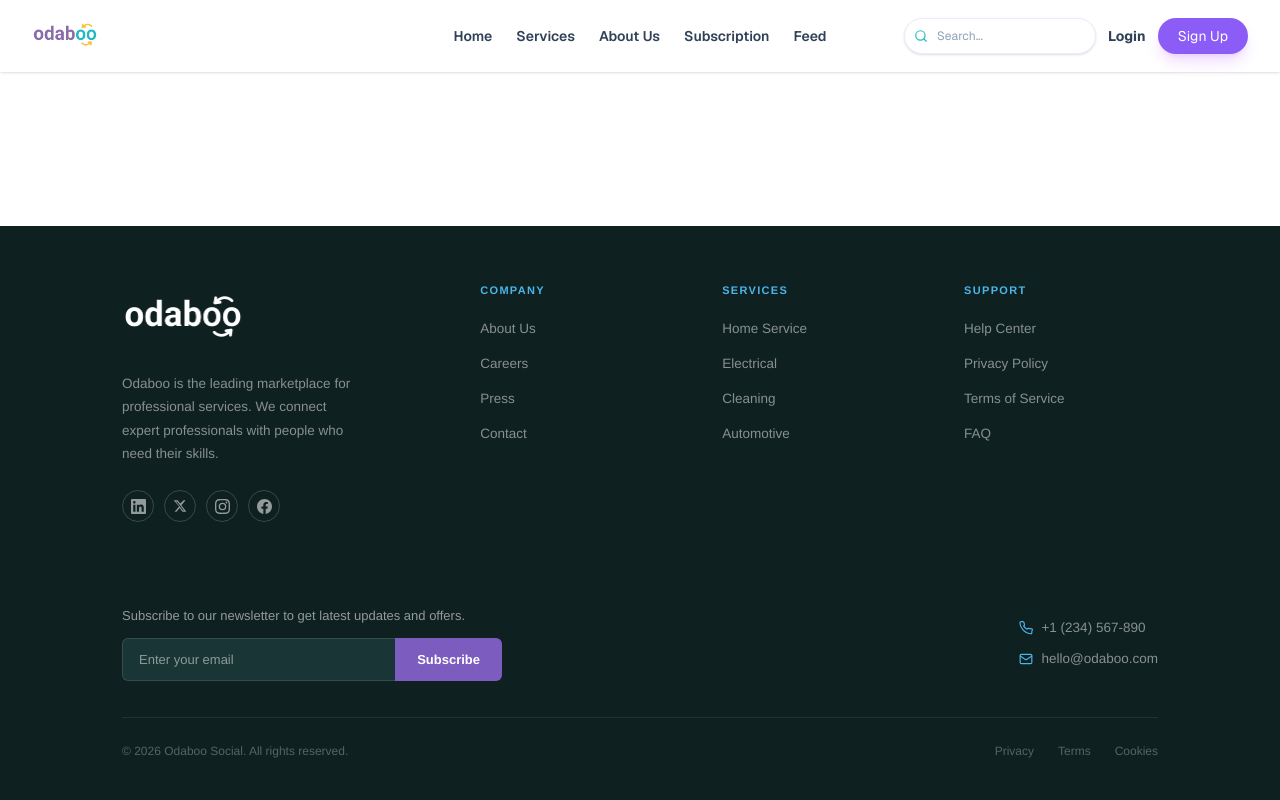
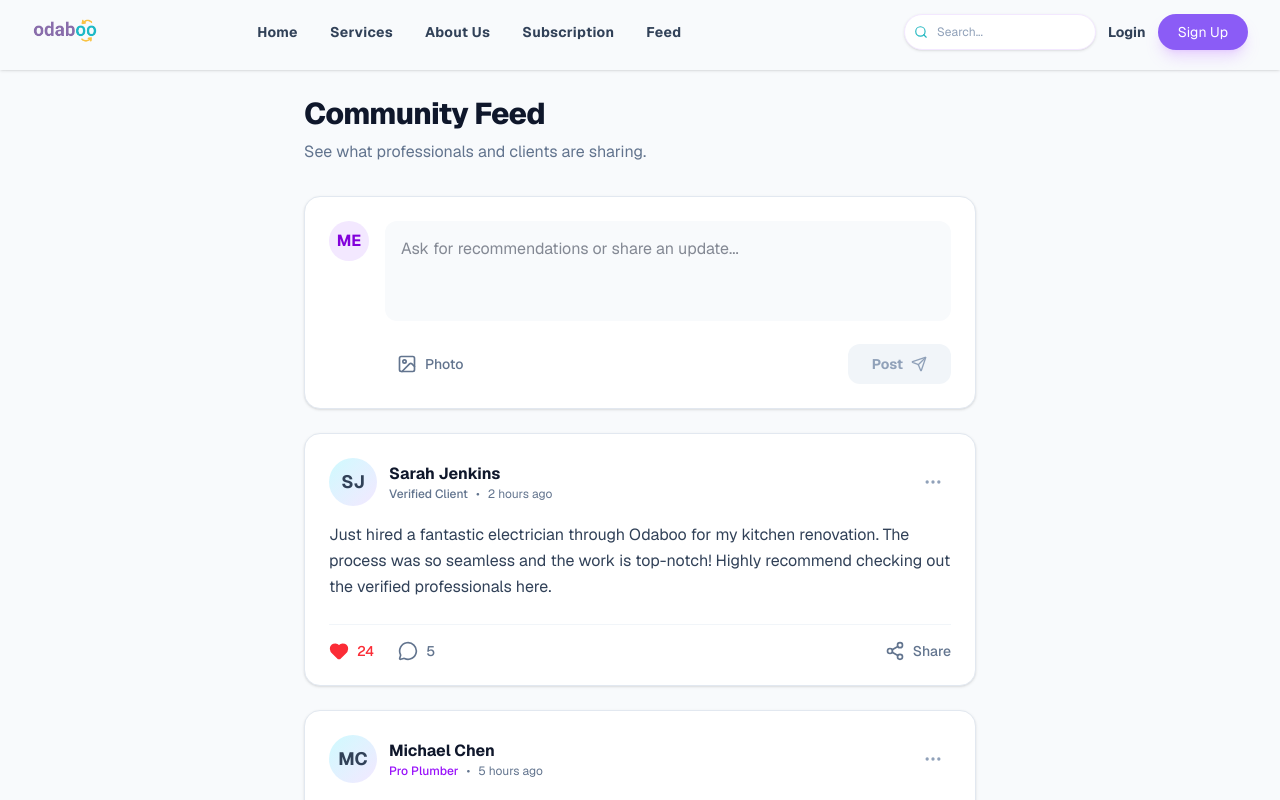
Before and after one commit to ShuvrotoKumar/odaboo-service, a Next.js app: page /feed in a window 1280 px wide. Shown: the top 800 px of the page. Built offline with nearby package versions, Linux system fonts and the light colour scheme.

Commit message:
feat: implement community feed page and integrate into site navigation

```diff
--- a/src/app/feed/page.tsx
+++ b/src/app/feed/page.tsx
@@ -1,7 +1,186 @@
-import React from 'react'
+"use client";
+
+import React, { useState } from "react";
+import { motion } from "framer-motion";
+import { Image as ImageIcon, Send, Heart, MessageCircle, Share2, MoreHorizontal } from "lucide-react";
+import { Container } from "@/components/Container";
+import { cn } from "@/lib/utils";
+
+// --- Animation Variants ---
+const fadeInUp = {
+  hidden: { opacity: 0, y: 20 },
+  visible: { opacity: 1, y: 0, transition: { duration: 0.5, ease: "easeOut" } }
+};
+
+const staggerContainer = {
+  hidden: { opacity: 0 },
+  visible: {
+    opacity: 1,
+    transition: { staggerChildren: 0.1 }
+  }
+};
+
+// --- Mock Data for Feed ---
+const FEED_POSTS = [
+  {
+    id: 1,
+    author: {
+      name: "Sarah Jenkins",
+      role: "Verified Client",
+      avatar: "SJ"
+    },
+    time: "2 hours ago",
+    content: "Just hired a fantastic electrician through Odaboo for my kitchen renovation. The process was so seamless and the work is top-notch! Highly recommend checking out the verified professionals here.",
+    likes: 24,
+    comments: 5,
+    isLiked: true
+  },
+  {
+    id: 2,
+    author: {
+      name: "Michael Chen",
+      role: "Pro Plumber",
+      avatar: "MC"
+    },
+    time: "5 hours ago",
+    content: "Another successful pipe replacement completed today. Remember folks, preventative maintenance on your home plumbing can save you thousands in the long run. Feel free to book a consultation through my profile!",
+    likes: 56,
+    comments: 12,
+    isLiked: false
+  },
+  {
+    id: 3,
+    author: {
+      name: "Elena Rodriguez",
+      role: "Looking for Services",
+      avatar: "ER"
+    },
+    time: "1 day ago",
+    content: "Does anyone have recommendations for a reliable landscape designer in the metro area? Looking to completely overhaul my backyard before summer starts. Needs to be pet-friendly!",
+    likes: 18,
+    comments: 8,
+    isLiked: false
+  }
+];
 
 export default function FeedPage() {
+  const [newPost, setNewPost] = useState("");
+
   return (
-    <div>FeedPage</div>
-  )
+    <div className="min-h-screen bg-slate-50 pt-24 pb-20">
+      <Container>
+        <div className="max-w-2xl mx-auto">
+
+          {/* Header */}
+          <div className="mb-8">
+            <h1 className="text-3xl font-extrabold text-slate-900 tracking-tight">Community Feed</h1>
+            <p className="text-slate-500 mt-2">See what professionals and clients are sharing.</p>
+          </div>
+
+          <motion.div
+            initial="hidden"
+            animate="visible"
+            variants={staggerContainer}
+            className="space-y-6"
+          >
+            {/* Create Post Input */}
+            <motion.div
+              variants={fadeInUp}
+              className="bg-white p-4 sm:p-6 rounded-2xl shadow-sm border border-slate-200"
+            >
+              <div className="flex gap-4">
+                <div className="w-10 h-10 rounded-full bg-purple-100 text-purple-700 flex items-center justify-center font-bold shrink-0">
+                  ME
+                </div>
+                <div className="flex-grow">
+                  <textarea
+                    value={newPost}
+                    onChange={(e) => setNewPost(e.target.value)}
+                    placeholder="Ask for recommendations or share an update..."
+                    className="w-full bg-slate-50 rounded-xl border-none p-4 text-slate-900 focus:ring-2 focus:ring-purple-600 focus:bg-white transition-all resize-none min-h-[100px]"
+                  />
+                  <div className="flex items-center justify-between mt-4">
+                    <button className="flex items-center gap-2 text-slate-500 hover:text-purple-600 transition-colors px-3 py-2 rounded-lg hover:bg-purple-50">
+                      <ImageIcon className="w-5 h-5" />
+                      <span className="text-sm font-medium">Photo</span>
+                    </button>
+                    <button
+                      className={cn(
+                        "flex items-center gap-2 px-6 py-2.5 rounded-xl font-bold text-sm transition-all",
+                        newPost.length > 0
+                          ? "bg-purple-600 text-white shadow-md shadow-purple-600/20 hover:bg-purple-700"
+                          : "bg-slate-100 text-slate-400 cursor-not-allowed"
+                      )}
+                    >
+                      <span>Post</span>
+                      <Send className="w-4 h-4" />
+                    </button>
+                  </div>
+                </div>
+              </div>
+            </motion.div>
+
+            {/* Feed Posts */}
+            {FEED_POSTS.map((post) => (
+              <motion.div
+                key={post.id}
+                variants={fadeInUp}
+                className="bg-white p-4 sm:p-6 rounded-2xl shadow-sm border border-slate-200 transition-shadow hover:shadow-md"
+              >
+                {/* Post Header */}
+                <div className="flex items-center justify-between mb-4">
+                  <div className="flex items-center gap-3">
+                    <div className="w-12 h-12 rounded-full bg-gradient-to-br from-cyan-100 to-purple-100 text-slate-700 flex items-center justify-center font-bold text-lg">
+                      {post.author.avatar}
+                    </div>
+                    <div>
+                      <h3 className="font-bold text-slate-900">{post.author.name}</h3>
+                      <div className="flex items-center gap-2 text-xs text-slate-500">
+                        <span className={cn(
+                          "font-medium",
+                          post.author.role.includes("Pro") ? "text-purple-600" : ""
+                        )}>
+                          {post.author.role}
+                        </span>
+                        <span>•</span>
+                        <span>{post.time}</span>
+                      </div>
+                    </div>
+                  </div>
+                  <button className="text-slate-400 hover:text-slate-600 p-2">
+                    <MoreHorizontal className="w-5 h-5" />
+                  </button>
+                </div>
+
+                {/* Post Content */}
+                <p className="text-slate-700 leading-relaxed mb-6">
+                  {post.content}
+                </p>
+
+                {/* Post Actions */}
+                <div className="flex items-center gap-6 pt-4 border-t border-slate-100">
+                  <button className={cn(
+                    "flex items-center gap-2 text-sm font-medium transition-colors group",
+                    post.isLiked ? "text-red-500" : "text-slate-500 hover:text-red-500"
+                  )}>
+                    <Heart className={cn("w-5 h-5 transition-transform group-active:scale-75", post.isLiked && "fill-current")} />
+                    <span>{post.likes}</span>
+                  </button>
+                  <button className="flex items-center gap-2 text-sm font-medium text-slate-500 hover:text-cyan-600 transition-colors">
+                    <MessageCircle className="w-5 h-5" />
+                    <span>{post.comments}</span>
+                  </button>
+                  <button className="flex items-center gap-2 text-sm font-medium text-slate-500 hover:text-purple-600 transition-colors ml-auto">
+                    <Share2 className="w-5 h-5" />
+                    <span className="hidden sm:inline">Share</span>
+                  </button>
+                </div>
+              </motion.div>
+            ))}
+
+          </motion.div>
+        </div>
+      </Container>
+    </div>
+  );
 }
--- a/src/shared/Navbar.tsx
+++ b/src/shared/Navbar.tsx
@@ -39,46 +39,40 @@ export const Navbar = () => {
       className={cn(
         "fixed left-0 right-0 z-50 transition-all duration-500 ease-in-out",
         isScrolled
-          ? "top-4 mx-auto w-[94%] max-w-[1400px] rounded-[24px] py-5 shadow-2xl"
-          : "top-0 w-full bg-white py-4 shadow-sm"
+          ? "top-0 w-full h-[70px] py-3 shadow-md bg-white"
+          : "top-0 w-full h-[70px] py-3 shadow-sm bg-transparent"
       )}
-      style={isScrolled ? { backgroundColor: "#0f2020" } : {}}
     >
       <Container>
-        {/* 3-column grid: Logo | Nav (center) | Actions */}
+        {/* Layout: Left (Logo + Nav) | Right (Actions) */}
         <div className="flex items-center justify-between gap-4">
 
-          {/* ── Left: Logo ── */}
+          {/* ── Left side: Logo & Nav Links ── */}
+          <div className="flex items-center gap-40">
+            {/* Logo */}
             <Link href="/" className="flex items-center shrink-0">
               <Image
                 src="/Logo.png"
                 alt="Odaboo Logo"
                 width={150}
                 height={50}
-              className={cn(
-                "h-10 w-auto object-contain transition-all duration-300",
-                isScrolled && "brightness-0 invert"
-              )}
+                className="h-10 w-auto object-contain transition-all duration-300"
                 priority
               />
             </Link>
 
-          {/* ── Center: Nav Links (absolutely centered) ── */}
-          <div className="hidden xl:flex items-center justify-center gap-6 absolute left-1/2 -translate-x-1/2">
+            {/* Nav Links */}
+            <div className="hidden xl:flex items-center gap-8">
               {NAV_LINKS.map((link) => (
                 <Link
                   key={link.name}
                   href={link.href}
-                className={cn(
-                  "text-sm font-semibold transition-colors whitespace-nowrap",
-                  isScrolled
-                    ? "text-white/80 hover:text-white"
-                    : "text-slate-700 hover:text-primary"
-                )}
+                  className="text-sm font-bold transition-colors whitespace-nowrap text-slate-700 hover:text-primary tracking-wide"
                 >
                   {link.name}
                 </Link>
               ))}
+            </div>
           </div>
 
           {/* ── Right: Search + Auth ── */}
@@ -88,26 +82,15 @@ export const Navbar = () => {
               <input
                 type="text"
                 placeholder="Search..."
-                className={cn(
-                  "h-9 w-48 pl-8 pr-3 rounded-full text-xs outline-none transition-all shadow-sm",
-                  isScrolled
-                    ? "bg-white/10 border border-white/20 text-white placeholder:text-white/40 focus:border-white/40"
-                    : "bg-white border border-purple-100 text-slate-900 placeholder:text-slate-400 focus:border-primary"
-                )}
+                className="h-9 w-48 pl-8 pr-3 rounded-full text-xs outline-none transition-all shadow-sm bg-white border border-purple-100 text-slate-900 placeholder:text-slate-400 focus:border-primary"
               />
-              <Search className={cn(
-                "absolute left-2.5 top-1/2 -translate-y-1/2 w-3.5 h-3.5 transition-colors",
-                isScrolled ? "text-white/60" : "text-[#24B8C1]"
-              )} />
+              <Search className="absolute left-2.5 top-1/2 -translate-y-1/2 w-3.5 h-3.5 transition-colors text-[#24B8C1]" />
             </div>
 
             {isLoggedIn ? (
               <div className="flex items-center gap-3">
                 <div
-                  className={cn(
-                    "w-9 h-9 rounded-full border-2 p-0.5 cursor-pointer overflow-hidden transition-colors",
-                    isScrolled ? "border-white/20" : "border-[#24B8C1]"
-                  )}
+                  className="w-9 h-9 rounded-full border-2 p-0.5 cursor-pointer overflow-hidden transition-colors border-[#24B8C1]"
                   onClick={() => setIsLoggedIn(false)}
                 >
                   <Image
@@ -120,12 +103,7 @@ export const Navbar = () => {
                 </div>
                 <PrimaryButton
                   size="sm"
-                  className={cn(
-                    "rounded-md px-5 text-xs font-semibold transition-all",
-                    isScrolled
-                      ? "bg-white text-[#0f2020] hover:bg-white/90"
-                      : "bg-[#24B8C1] hover:bg-[#1e9ba3] text-white"
-                  )}
+                  className="rounded-md px-5 text-xs font-semibold transition-all bg-[#24B8C1] hover:bg-[#1e9ba3] text-white"
                 >
                   Post Your Need
                 </PrimaryButton>
@@ -133,22 +111,14 @@ export const Navbar = () => {
             ) : (
               <div className="flex items-center gap-3">
                 <button
-                  className={cn(
-                    "text-sm font-bold transition-colors",
-                    isScrolled ? "text-white/80 hover:text-white" : "text-slate-700 hover:text-primary"
-                  )}
+                  className="text-sm font-bold transition-colors text-slate-700 hover:text-primary"
                   onClick={() => setIsLoggedIn(true)}
                 >
                   Login
                 </button>
                 <PrimaryButton
                   size="sm"
-                  className={cn(
-                    "rounded-full px-5 transition-all",
-                    isScrolled
-                      ? "bg-white text-[#0f2020] hover:bg-white/90 shadow-none"
-                      : "bg-primary hover:bg-primary-hover text-white"
-                  )}
+                  className="rounded-full px-5 transition-all bg-primary hover:bg-primary-hover text-white"
                 >
                   Sign Up
                 </PrimaryButton>
@@ -158,10 +128,7 @@ export const Navbar = () => {
 
           {/* Mobile Menu Toggle */}
           <button
-            className={cn(
-              "lg:hidden p-2 transition-colors",
-              isScrolled ? "text-white" : "text-slate-900"
-            )}
+            className="lg:hidden p-2 transition-colors text-slate-900"
             onClick={() => setIsMobileMenuOpen(!isMobileMenuOpen)}
           >
             {isMobileMenuOpen ? <X /> : <Menu />}
```
Lines whose indentation alone changed are shown as unchanged.
